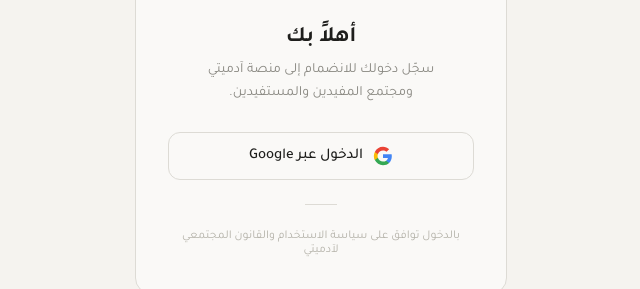
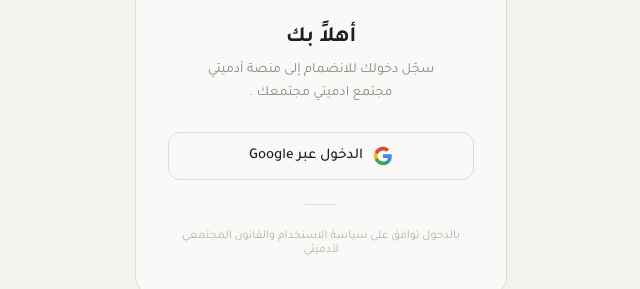
Before and after one commit to noriandadmse-svg/Adamiti-Platform11, a plain HTML site: page platform/auth/auth.html in a window 1280 px wide. Shown: the part 293-582 px from the top of the page, 319-959 px from the left. Drawn offline with Linux system fonts and the light colour scheme; no server answers.

Commit message:
Update login message in auth.html

```diff
--- a/platform/auth/auth.html
+++ b/platform/auth/auth.html
@@ -207,7 +207,7 @@
         <div class="logo-name">آدميتي <small>Platform</small></div>
       </div>
       <h2>أهلاً بك</h2>
-      <p class="sub">سجّل دخولك للانضمام إلى منصة آدميتي<br>ومجتمع المفيدين والمستفيدين.</p>
+      <p class="sub">سجّل دخولك للانضمام إلى منصة آدميتي<br>مجتمع  ادميتي  مجتمعك .</p>
       <button class="btn-google" id="btn-google" onclick="signInWithGoogle()">
         <svg width="20" height="20" viewBox="0 0 24 24">
           <path fill="#4285F4" d="M22.56 12.25c0-.78-.07-1.53-.2-2.25H12v4.26h5.92c-.26 1.37-1.04 2.53-2.21 3.31v2.77h3.57c2.08-1.92 3.28-4.74 3.28-8.09z"/>
```
